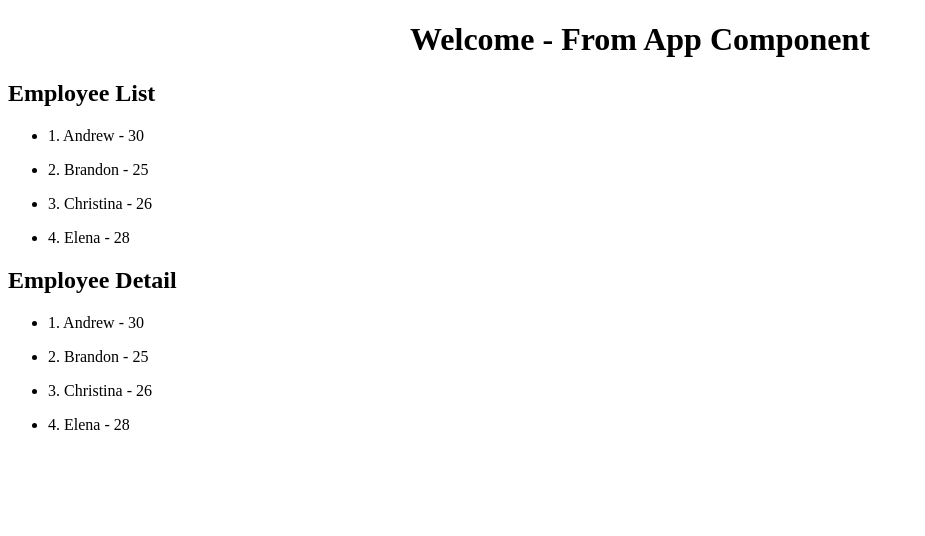
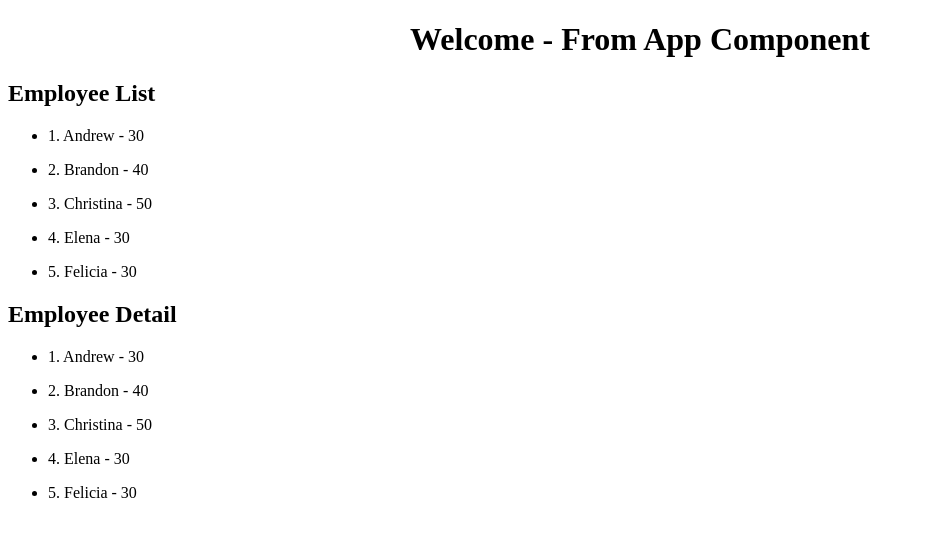
Before and after one commit to SemereT627/angular.tutorial, an Angular app: page / in a window 1280 px wide. Shown: the top 536 px of the page, without its empty margins (0-925 px from the left). Built offline with nearby package versions, Linux system fonts and the light colour scheme.

Commit message:
feat: fetch data using HTTP local json file with service observable registration

```diff
--- a/src/app/app.module.ts
+++ b/src/app/app.module.ts
@@ -11,6 +11,7 @@ import { PipesComponent } from './pipes/pipes.component';
 import { ServicesComponent } from './services/services.component';
 import { ServiceListComponent } from './service-list/service-list.component';
 import { EmployeeService } from './employee.service';
+import { HttpClientModule } from '@angular/common/http';
 
 @NgModule({
   declarations: [
@@ -22,7 +23,7 @@ import { EmployeeService } from './employee.service';
     ServicesComponent,
     ServiceListComponent,
   ],
-  imports: [BrowserModule, FormsModule, AppRoutingModule],
+  imports: [BrowserModule, FormsModule, AppRoutingModule, HttpClientModule],
   providers: [EmployeeService],
   bootstrap: [AppComponent],
 })
--- a/src/app/employee.service.ts
+++ b/src/app/employee.service.ts
@@ -1,33 +1,17 @@
+import { HttpClient } from '@angular/common/http';
 import { Injectable } from '@angular/core';
+import { IEmployee } from './employee';
+import { Observable } from 'rxjs';
 
 @Injectable({
   providedIn: 'root',
 })
 export class EmployeeService {
-  constructor() {}
+  private _url: string = '/assets/data/employees.json';
 
-  getEmployees() {
-    return [
-      {
-        id: 1,
-        name: 'Andrew',
-        age: 30,
-      },
-      {
-        id: 2,
-        name: 'Brandon',
-        age: 25,
-      },
-      {
-        id: 3,
-        name: 'Christina',
-        age: 26,
-      },
-      {
-        id: 4,
-        name: 'Elena',
-        age: 28,
-      },
-    ];
+  constructor(private http: HttpClient) {}
+
+  getEmployees(): Observable<IEmployee[]> {
+    return this.http.get<IEmployee[]>(this._url);
   }
 }
--- /dev/null
+++ b/src/app/employee.ts
@@ -0,0 +1,5 @@
+export interface IEmployee {
+  id: number;
+  name: string;
+  age: number;
+}
--- a/src/app/service-list/service-list.component.ts
+++ b/src/app/service-list/service-list.component.ts
@@ -15,8 +15,14 @@ export class ServiceListComponent {
   constructor(private _employeeService: EmployeeService) {}
 
   ngOnInit() {
-    this.employees = this._employeeService.getEmployees();
+    this._employeeService
+      .getEmployees()
+      .subscribe((data) => (this.employees = data));
   }
 
-  public employees: any = [];
+  public employees: {
+    id: number;
+    name: string;
+    age: number;
+  }[] = [];
 }
--- a/src/app/services/services.component.ts
+++ b/src/app/services/services.component.ts
@@ -13,7 +13,9 @@ import { EmployeeService } from '../employee.service';
 })
 export class ServicesComponent {
   constructor(private _employeeService: EmployeeService) {
-    this.employees = this._employeeService.getEmployees();
+    this._employeeService
+      .getEmployees()
+      .subscribe((data) => (this.employees = data));
   }
 
   public employees: {
--- /dev/null
+++ b/src/assets/data/employees.json
@@ -0,0 +1,27 @@
+[
+  {
+    "id": 1,
+    "name": "Andrew",
+    "age": 30
+  },
+  {
+    "id": 2,
+    "name": "Brandon",
+    "age": 40
+  },
+  {
+    "id": 3,
+    "name": "Christina",
+    "age": 50
+  },
+  {
+    "id": 4,
+    "name": "Elena",
+    "age": 30
+  },
+  {
+    "id": 5,
+    "name": "Felicia",
+    "age": 30
+  }
+]
```
